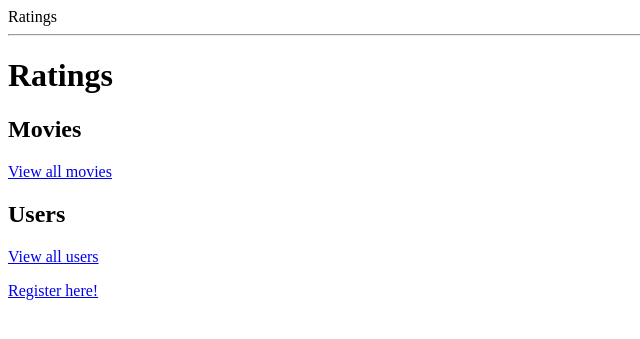
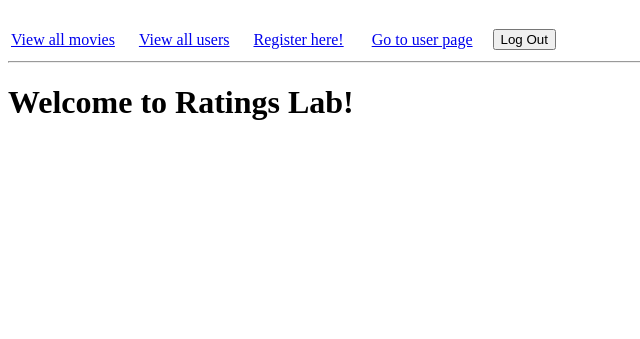
Before and after one commit to JenTseeng/ratingsLab, a Flask app: page / in a window 1280 px wide. Shown: the top 339 px of the page, without its empty margins (0-640 px from the left). Run offline with Flask 2, Linux system fonts and the light colour scheme; the visitor is signed in with stand-in values (Sample User, id 1).

Commit message:
Added links to base, comments, and formatting changes

```diff
--- a/server.py
+++ b/server.py
@@ -36,13 +36,13 @@ def user_list():
 @app.route("/movies")
 def movies_list():
     """Show list of movies."""
+
     movies = Movie.query.order_by(Movie.title).all()
-    # movies = Movie.query.all()
     return render_template("movie_list.html", movies=movies)
 
 @app.route("/registration")
 def new_user():
-    """Shows registration form"""
+    """Show registration form"""
 
     return render_template("registration.html")
 
@@ -50,22 +50,21 @@ def new_user():
 @app.route("/confirm_registration", methods=['POST'])
 def add_user():
     """Add new user."""
+
     email_to_check = request.form.get('email')
     pw = request.form.get('pw')
 
+    # Indicate taken user info if email exists in db
     if User.query.filter(User.email==email_to_check).first():
-        # do nothing, show message
         flash("User already exists. Please enter a different email or login.")
         return redirect("/registration")
 
+    # add user
     else:
         user = User(email=email_to_check, password=pw)
-
-        # We need to add to the session or it won't ever be stored
         db.session.add(user)
         db.session.commit()
 
-        # Confirm registration and redirect to homepage
         flash("Successfully registered!")
         return redirect("/")
 
@@ -82,50 +81,42 @@ def check_login():
 
     email_to_check = request.form.get('email')
     pw = request.form.get('pw')
+    user = User.query.filter(User.email==email_to_check, User.password==pw).first()
 
-    # all_users = db.session.query(User.user_id)
-    # user_id = all_users.filter(User.email==email_to_check, User.password==pw).first()
-    user = User.query.filter(User.email==email_to_check, User.password==pw).first()
-    print("User id being sent is: {}".format(user.user_id))
-
+    # log in user if email and pw are correct
     if user:
-
         session['user_id'] = user.user_id
-
         flash("You are now logged in!")
-
         return redirect("/users/{}".format(user.user_id))
 
+    # notice for incorrect credentials
     else:
-
         flash("Credentials incorrect. Please try again.")
-
         return redirect("/login")
 
 
 @app.route('/logout')
 def logout():
     """Logout page"""
+
     del session['user_id']
     flash("You are now logged out!")
-
     return redirect("/")
 
 
 @app.route('/users/<user_id>')
 def show_user_details(user_id):
     """User detail page"""
-    print('/n/n/n/n/n/n/n'+user_id+'/n/n/n/n/n/n/n')
+
     user = User.query.get(int(user_id))
-
     return render_template("user_info.html", user=user)
 
 
 @app.route('/movies/<movie_id>')
 def show_movie_details(movie_id):
-    """Movie detail page"""
+    """Show movie detail page"""
+
     movie = Movie.query.get(int(movie_id))
-
     return render_template("movie_info.html", movie=movie)
 
 
@@ -134,21 +125,23 @@ def process_rating(movie_id):
     """Enter or update user's rating for a movie"""
 
     user_r = request.form.get('rating')
-
+    # check for existing rating from user for movie
     existing_r = Rating.query.filter(Rating.movie_id==movie_id, Rating.user_id==session['user_id']).first()
 
+    # update rating if rating existed
     if existing_r:
         existing_r.score = user_r
         db.session.commit()
         flash("Rating updated.")
 
+    # add rating to db for new ratings
     else:
         new_rating = Rating(movie_id=movie_id,user_id=session['user_id'],score=user_r)
         db.session.add(new_rating)
         db.session.commit()
         flash("Rating added.")
 
-    return redirect("/")
+    return redirect("/users/{}".format(session['user_id']))
 
 
 if __name__ == "__main__":
--- a/templates/base.html
+++ b/templates/base.html
@@ -1,11 +1,33 @@
 <!doctype html>
 <html>
 <head>
-  <title>Ratings</title>
+  <title>Movie Ratings!</title>
+  <br>
+  <table>
+      <tr>
+        <td> <a href="/movies">View all movies</a> &nbsp&nbsp&nbsp&nbsp </td>
+        <td> <a href="/users">View all users</a> &nbsp&nbsp&nbsp&nbsp</td>
+        <td> <a href="/registration">Register here!</a> &nbsp&nbsp&nbsp&nbsp</td>
+        <td>
+        {% if 'user_id' in session %}
+        <td> <a href="/users/{{session['user_id']}}">Go to user page</a>&nbsp&nbsp&nbsp&nbsp </td>
+        <td>
+        <form action="/logout">
+          <input type='submit' value='Log Out'>
+        </form>
+        </td>
+        {% else %}
+        <td>
+        <form action="/login">
+          <input type='submit' value='Log In'>
+        </form>
+        {% endif %}
+        </td>
+      </tr>
+  </table>
 </head>
 
 <body>
-  Ratings
   <hr>
   <ul>
     {% for message in get_flashed_messages() %}
--- a/templates/homepage.html
+++ b/templates/homepage.html
@@ -1,14 +1,6 @@
 {% extends 'base.html' %}
 {% block content %}
 
-<h1>Ratings</h1>
-
-<h2>Movies</h2>
-<p><a href="/movies">View all movies</a></p>
-
-<h2>Users</h2>
-<p><a href="/users">View all users</a></p>
-
-<p><a href="/registration">Register here!</a></p>
+<h1>Welcome to Ratings Lab!</h1>
 
 {% endblock %}
--- a/templates/movie_info.html
+++ b/templates/movie_info.html
@@ -20,12 +20,14 @@
   <table>
     <tr>
       <th> User </th>
+      <th>&nbsp&nbsp&nbsp&nbsp</th>
       <th> Movie Rating </th>
     </tr>
 
     {% for rating in movie.ratings %}
       <tr>
         <td> {{ rating.user.user_id }} </td>
+        <td>&nbsp&nbsp&nbsp&nbsp</td>
         <td> {{ rating.score }} </td>
       </tr>
     {% endfor %}
```
